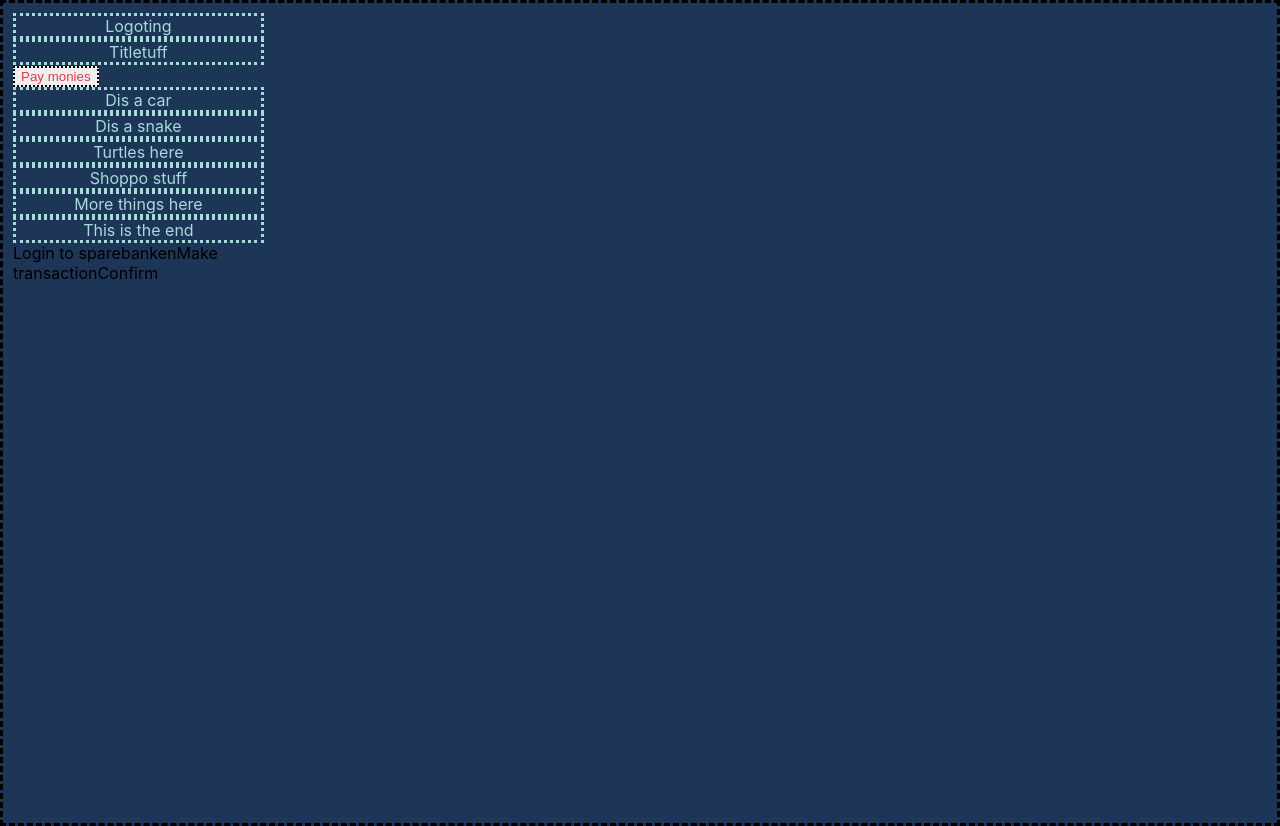
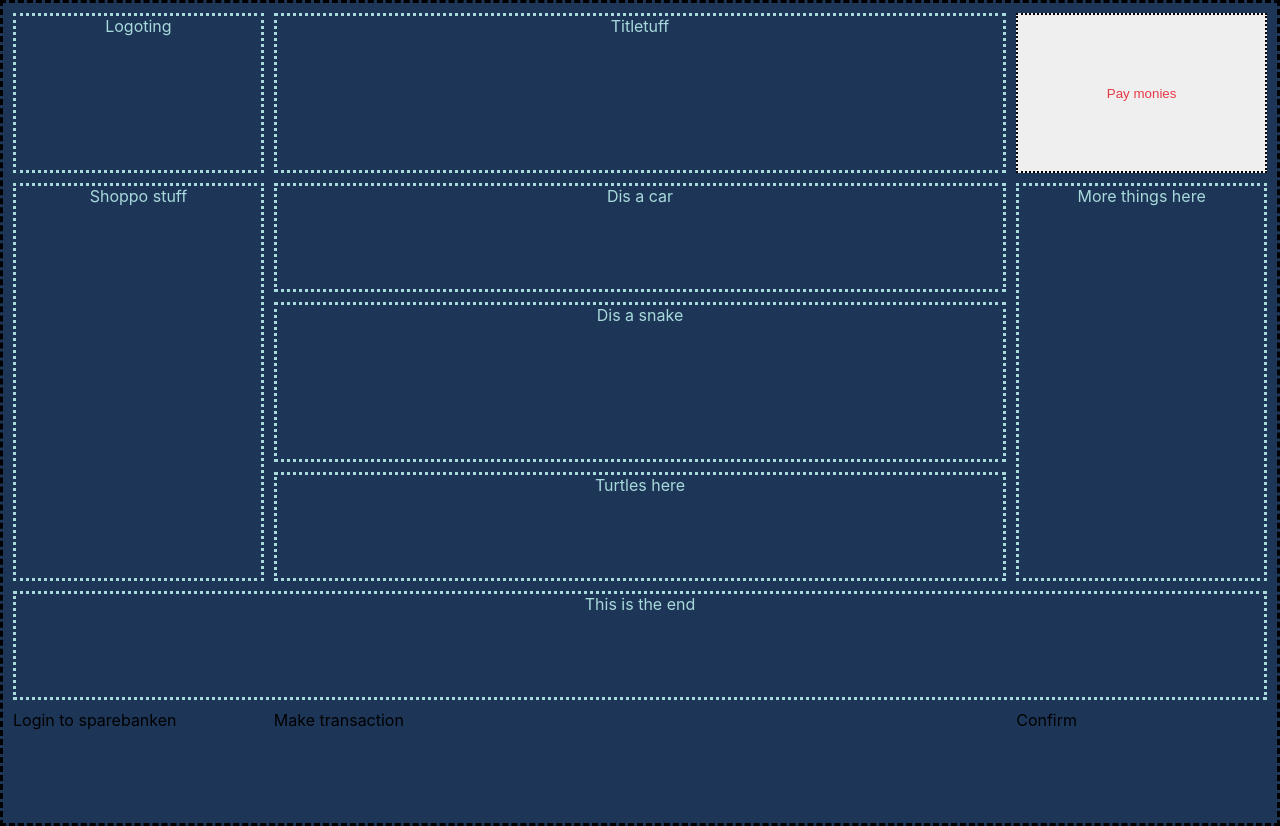
Before and after one commit to Stonedude/FintechHack2018-BoxIt, a React (Create React App) app in the folder boxit/: page / in a window 1280 px wide. Built offline with nearby package versions, Linux system fonts and the light colour scheme.

Commit message:
problem? No problem..

```diff
--- a/boxit/src/App.js
+++ b/boxit/src/App.js
@@ -53,9 +53,9 @@ class App extends Component {
 
   render() {
     return (
-      <div className="App">
+      <div>
         {this.state.page == 0 &&
-          <div>
+          <div className="App">
             <div className="grid-item" id="logo"> Logoting</div>
             <div className="grid-item" id="title">Titletuff</div>
             <button className="grid-item" id="button" onClick={() => this.setPage(1)}>Pay monies</button>
```
